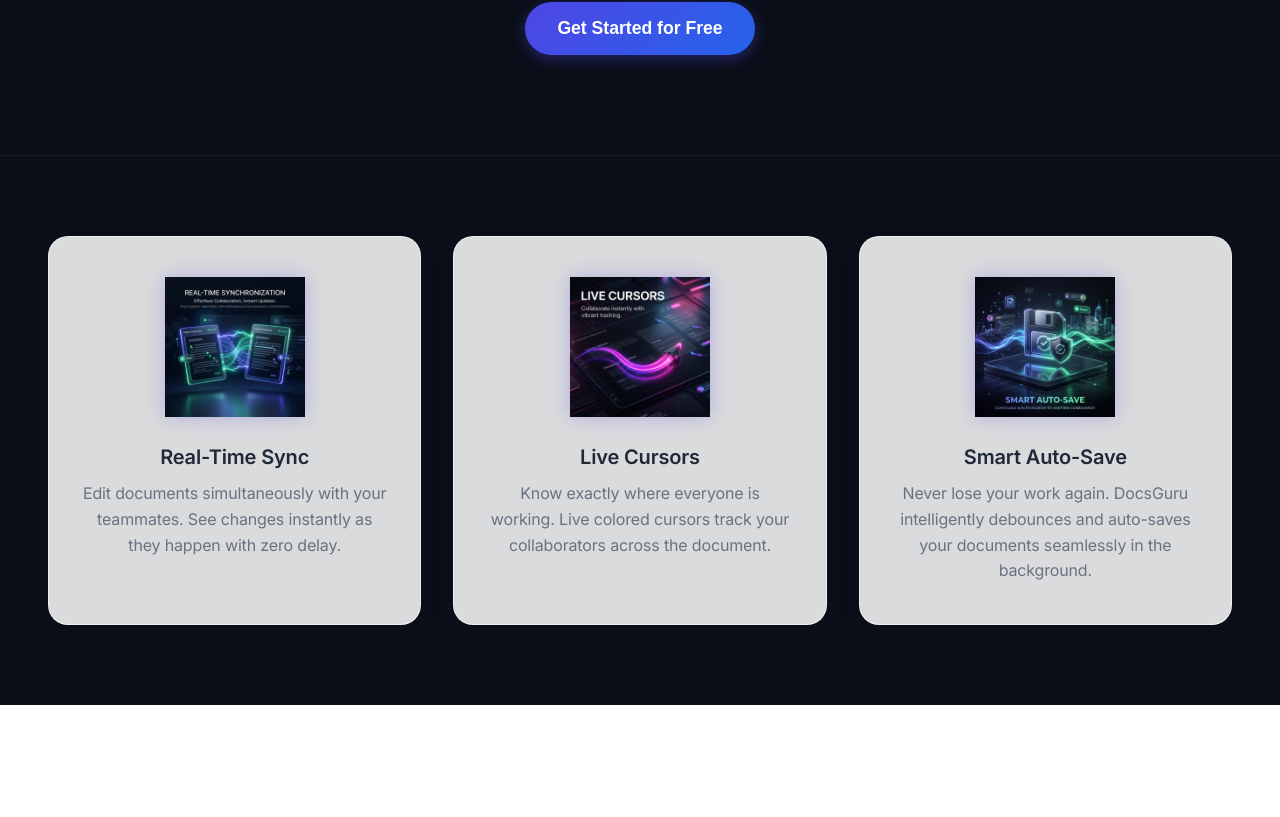
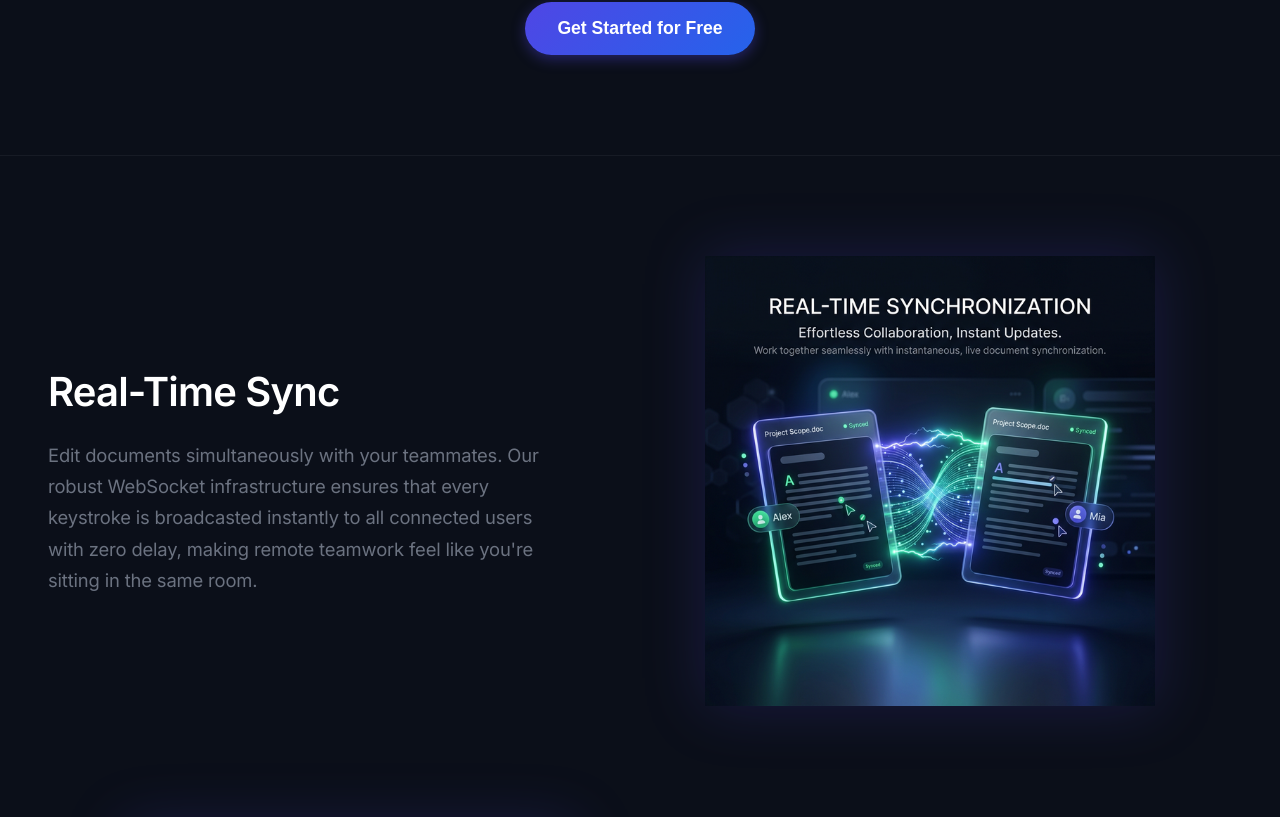
Before and after one commit to SAFI19122002/collab-docs, a React (Vite) app in the folder client/: page / in a window 1280 px wide. Shown: the part 543-1360 px from the top of the page. Before the commit the page ends 1248 px from the top, so only its background shows below. Built offline with nearby package versions, Linux system fonts and the light colour scheme; what quill-cursors would draw is missing.

Commit message:
feat(ui): redesign landing features section into a premium alternating zig-zag layout with enlarged illustrations

```diff
--- a/client/src/pages/Landing.jsx
+++ b/client/src/pages/Landing.jsx
@@ -50,29 +50,44 @@ export default function Landing() {
 
             {/* Features Section */}
             <section className="features-section">
-                <div className="features-grid">
-                    <div className="feature-card glass">
-                        <img src="/feature_realtime_sync.png" alt="Real-Time Sync" className="feature-img" />
+                <div className="features-container">
+                    {/* Feature 1 */}
+                    <div className="feature-row">
+                        <div className="feature-text">
                             <h3 className="feature-title">Real-Time Sync</h3>
                             <p className="feature-desc">
-                            Edit documents simultaneously with your teammates. See changes instantly as they happen with zero delay.
+                                Edit documents simultaneously with your teammates. Our robust WebSocket infrastructure ensures that every keystroke is broadcasted instantly to all connected users with zero delay, making remote teamwork feel like you're sitting in the same room.
                             </p>
                         </div>
+                        <div className="feature-visual">
+                            <img src="/feature_realtime_sync.png" alt="Real-Time Sync" className="feature-img" />
+                        </div>
+                    </div>
 
-                    <div className="feature-card glass">
-                        <img src="/feature_live_cursors.png" alt="Live Cursors" className="feature-img" />
+                    {/* Feature 2 (Reversed) */}
+                    <div className="feature-row reverse">
+                        <div className="feature-text">
                             <h3 className="feature-title">Live Cursors</h3>
                             <p className="feature-desc">
-                            Know exactly where everyone is working. Live colored cursors track your collaborators across the document.
+                                Know exactly where everyone is working. Live colored cursors track your collaborators across the document, complete with their name tags. Say goodbye to the confusion of accidentally overwriting your teammate's sentences.
                             </p>
                         </div>
+                        <div className="feature-visual">
+                            <img src="/feature_live_cursors.png" alt="Live Cursors" className="feature-img" />
+                        </div>
+                    </div>
 
-                    <div className="feature-card glass">
-                        <img src="/feature_auto_save.png" alt="Smart Auto-Save" className="feature-img" />
+                    {/* Feature 3 */}
+                    <div className="feature-row">
+                        <div className="feature-text">
                             <h3 className="feature-title">Smart Auto-Save</h3>
                             <p className="feature-desc">
-                            Never lose your work again. DocsGuru intelligently debounces and auto-saves your documents seamlessly in the background.
+                                Never lose your work again. DocsGuru intelligently debounces your typing and auto-saves your documents seamlessly into our encrypted MongoDB database. Close your tab at any time with total peace of mind.
                             </p>
+                        </div>
+                        <div className="feature-visual">
+                            <img src="/feature_auto_save.png" alt="Smart Auto-Save" className="feature-img" />
+                        </div>
                     </div>
                 </div>
             </section>
--- a/client/src/styles/landing.css
+++ b/client/src/styles/landing.css
@@ -163,60 +163,92 @@
     box-shadow: 0 10px 25px rgba(79, 70, 229, 0.5);
 }
 
-/* Features Grid */
+/* Features Zig-Zag Layout */
 .features-section {
-    padding: 80px 48px;
+    padding: 100px 48px;
     background: transparent;
     border-top: 1px solid rgba(255, 255, 255, 0.05);
-    /* Subtle border */
     position: relative;
     z-index: 10;
 }
 
-.features-grid {
-    display: grid;
-    grid-template-columns: repeat(auto-fit, minmax(300px, 1fr));
-    gap: 32px;
+.features-container {
     max-width: 1200px;
     margin: 0 auto;
+    display: flex;
+    flex-direction: column;
+    gap: 120px;
+    /* Large breathable spacing between features */
 }
 
-.feature-card {
-    padding: 40px 32px;
-    text-align: center;
-    border: 1px solid var(--border);
-    transition: transform 0.3s ease, box-shadow 0.3s ease, border-color 0.3s ease;
-    background: rgba(var(--card-rgb, 20, 20, 20), 0.6);
+.feature-row {
+    display: flex;
+    align-items: center;
+    justify-content: space-between;
+    gap: 80px;
 }
 
-.feature-card:hover {
-    transform: translateY(-8px);
-    box-shadow: 0 20px 40px rgba(0, 0, 0, 0.2);
-    border-color: rgba(79, 70, 229, 0.4);
+.feature-row.reverse {
+    flex-direction: row-reverse;
+}
+
+.feature-text {
+    flex: 1;
+    max-width: 500px;
+}
+
+.feature-visual {
+    flex: 1;
+    display: flex;
+    justify-content: center;
+    align-items: center;
+    position: relative;
 }
 
 .feature-img {
-    height: 140px;
     width: 100%;
+    max-width: 450px;
+    height: auto;
     object-fit: contain;
-    margin-bottom: 24px;
-    filter: drop-shadow(0 0 10px rgba(79, 70, 229, 0.3));
-    transition: transform 0.3s ease;
+    filter: drop-shadow(0 0 30px rgba(79, 70, 229, 0.2));
+    transition: transform 0.5s cubic-bezier(0.4, 0, 0.2, 1);
 }
 
-.feature-card:hover .feature-img {
-    transform: scale(1.05);
+.feature-row:hover .feature-img {
+    transform: scale(1.05) translateY(-10px);
+    filter: drop-shadow(0 20px 40px rgba(79, 70, 229, 0.4));
 }
 
 .feature-title {
-    font-size: 1.25rem;
-    font-weight: 700;
-    margin-bottom: 12px;
+    font-size: 2.5rem;
+    font-weight: 800;
+    margin-bottom: 24px;
+    letter-spacing: -0.02em;
+    color: white;
 }
 
 .feature-desc {
+    font-size: 1.15rem;
     color: var(--text-muted);
-    line-height: 1.6;
+    line-height: 1.7;
+}
+
+@media (max-width: 900px) {
+
+    .feature-row,
+    .feature-row.reverse {
+        flex-direction: column;
+        text-align: center;
+        gap: 40px;
+    }
+
+    .feature-text {
+        max-width: 100%;
+    }
+
+    .feature-title {
+        font-size: 2rem;
+    }
 }
 
 @media (max-width: 768px) {
@@ -227,4 +259,8 @@
     .landing-nav {
         padding: 16px 24px;
     }
+
+    .features-container {
+        gap: 80px;
+    }
 }
```
Lines whose indentation alone changed are shown as unchanged.
